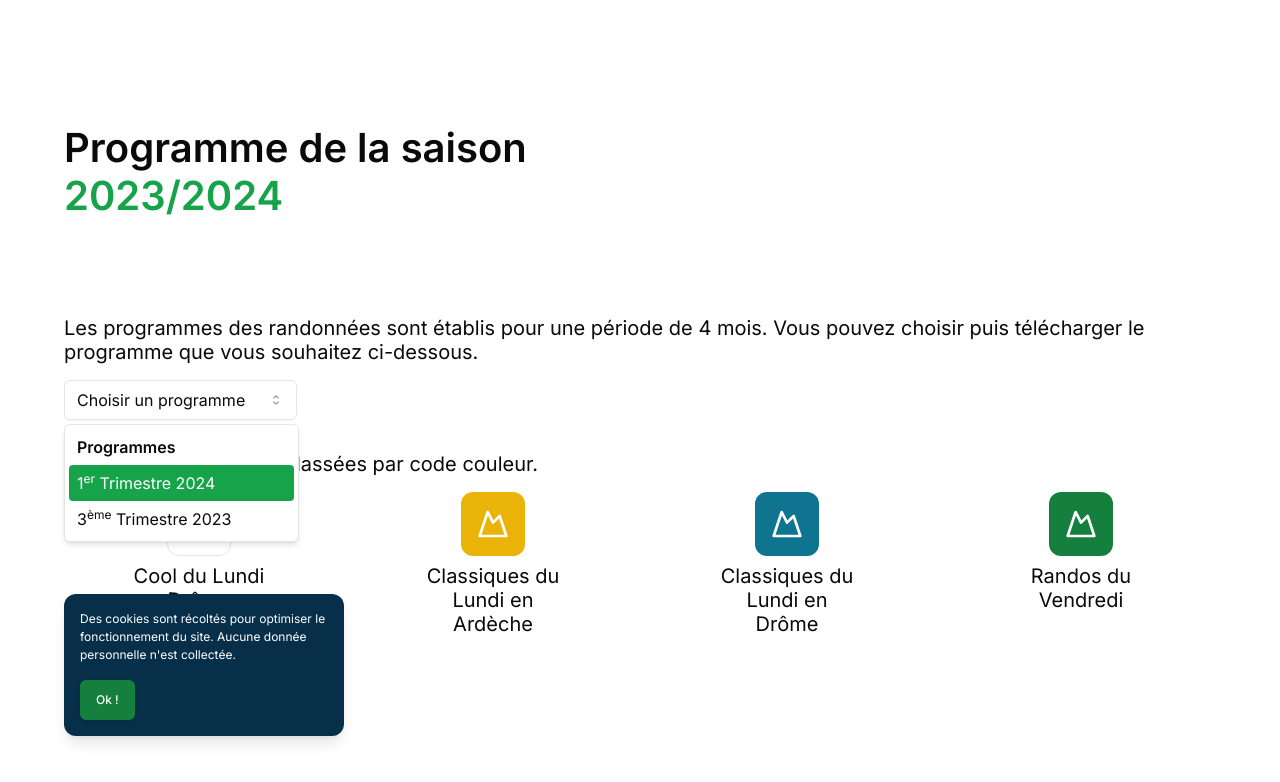
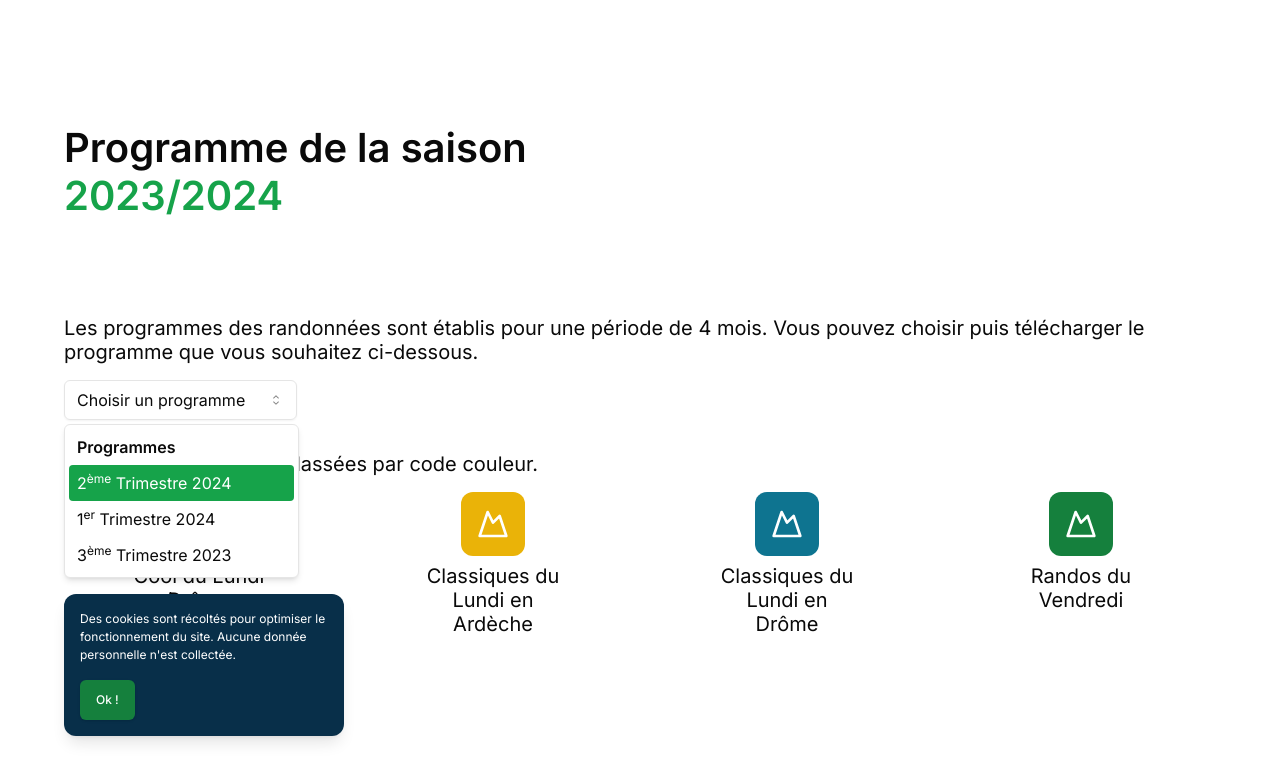
Before and after one commit to SebastienLaurentt/Galopins-Next-V2, a Next.js app: page /parcours in a window 1280 px wide. Both pictures are taken after a click on the button "Choisir un programme". Shown: the part 1609-2391 px from the top of the page. Built offline with nearby package versions, Linux system fonts and the light colour scheme.

Commit message:
add 2nd2024 prog

```diff
--- a/components/ProgDownload/ProgDownload.tsx
+++ b/components/ProgDownload/ProgDownload.tsx
@@ -13,6 +13,7 @@ import { useState } from "react";
 import DownloadButton from "../Button/DownloadButton/DownloadButton";
 
 const TRIMESTRE1_2024 = `/pdf/TRIMESTRE1_2024.pdf`;
+const TRIMESTRE2_2024 = `/pdf/TRIMESTRE2_2024.pdf`;
 const TRIMESTRE3_2023 = `/pdf/TRIMESTRE3_2023.pdf`;
 
 const ProgDownload = () => {
@@ -22,6 +23,9 @@ const ProgDownload = () => {
   // Set pdf selected state
   const handleSelection = (value: string) => {
     switch (value) {
+      case "2T2024":
+        setSelectedPDF(TRIMESTRE2_2024);
+        break;
       case "1T2024":
         setSelectedPDF(TRIMESTRE1_2024);
         break;
@@ -42,6 +46,9 @@ const ProgDownload = () => {
         <SelectContent>
           <SelectGroup>
             <SelectLabel>Programmes</SelectLabel>
+            <SelectItem value="2T2024">
+              2<sup>ème</sup> Trimestre 2024
+            </SelectItem>
             <SelectItem value="1T2024">
               1<sup>er</sup> Trimestre 2024
             </SelectItem>
```
Also changed, not shown: 1 other file (tests, documents, lock files or other folders).
